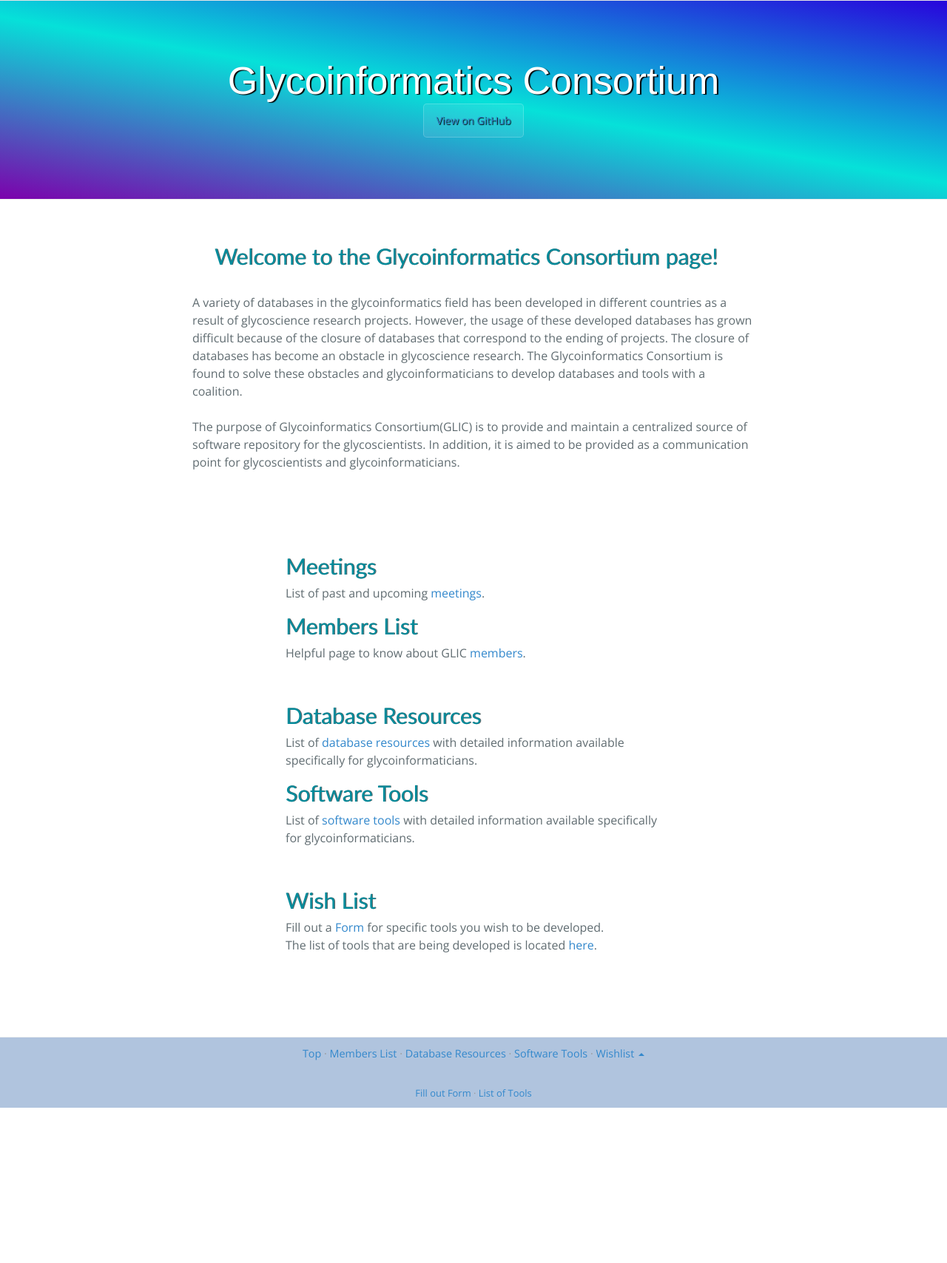
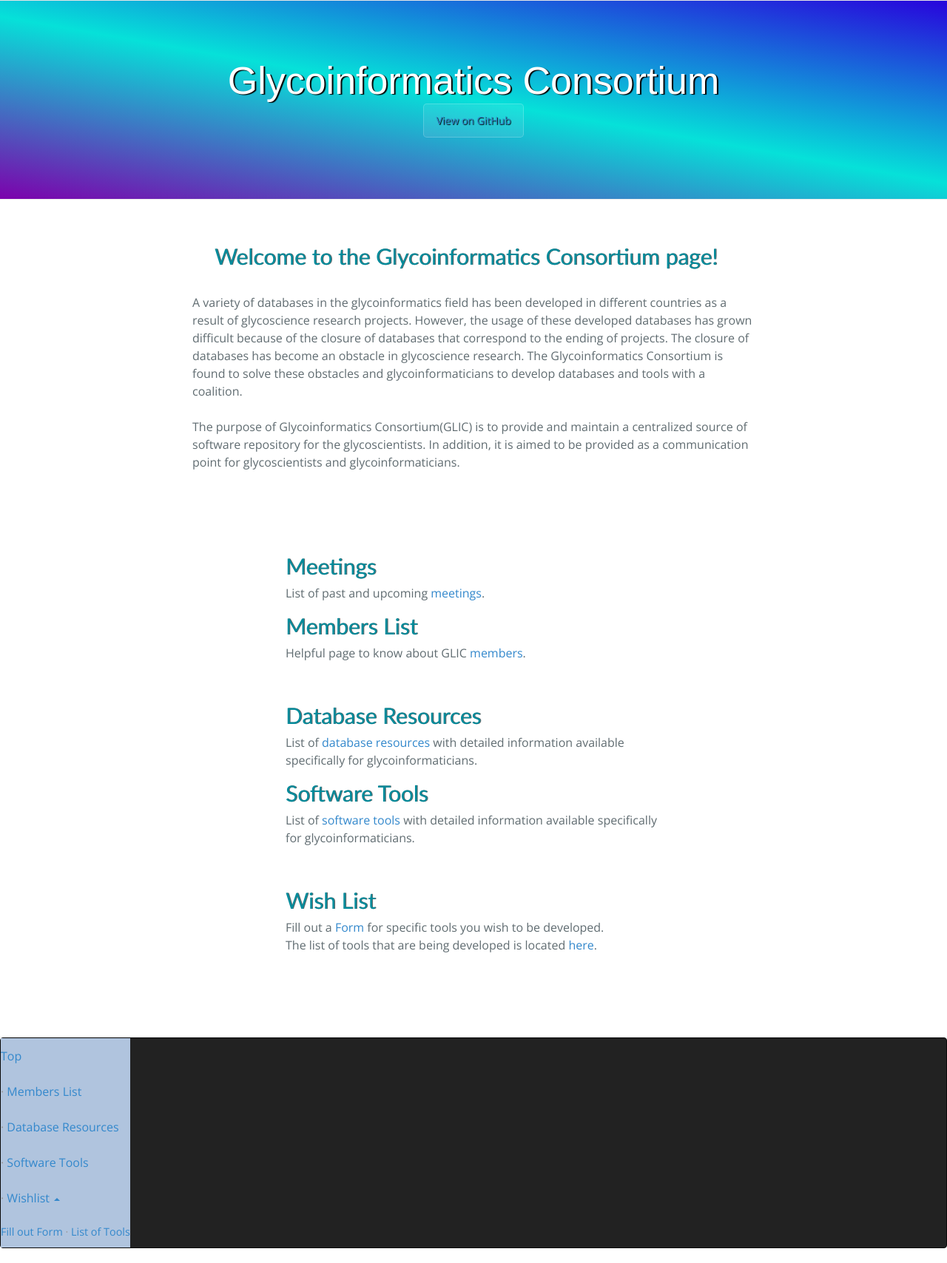
Before and after one commit to AokiCE/testglicpage, a Jekyll site: the page built from index.md, in a window 1280 px wide. Shown: the whole page at 74% size. Built offline with Jekyll 4.4.1, drawn with Linux system fonts in a browser that asks for light colours; nearby versions of some CDN libraries; before the commit the page ends 1498 px from its top, so only the background shows below that.

Commit message:
Update menu.html

```diff
--- a/_includes/menu.html
+++ b/_includes/menu.html
@@ -1,7 +1,9 @@
 <!--Font awesome CDN -->
     <link href="//maxcdn.bootstrapcdn.com/font-awesome/4.1.0/css/font-awesome.min.css" rel="stylesheet">
 
-        <div class="additional">
+
+<nav class="navbar navbar-inverse">
+  <ul class="nav navbar-nav">
           <ul id="menu-main-menu" class="additional" style="background-color:lightsteelblue; line-height:3; margin:0;">
             <li class="menu-item"><a href="https://aokice.github.io/testglicpage/" >Top</a></li>
             <li class="menu-item"><a href="https://aokice.github.io/testglicpage/member" >Members List</a></li>
@@ -14,5 +16,6 @@
             <li><a href="https://aokice.github.io/testglicpage/wishList/toolsList" target="_blank">List of Tools</a></li>
                   </ul>
               </li>
+              </ul>
           </ul>
-        </div>
+</nav>
```
